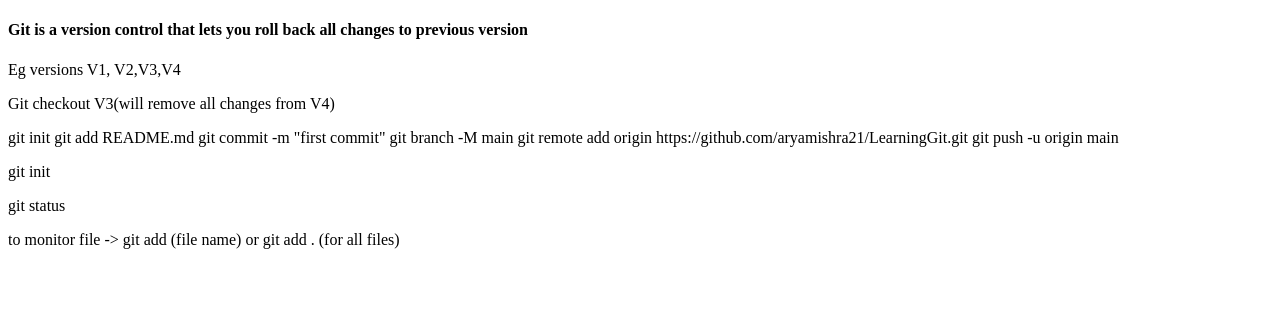
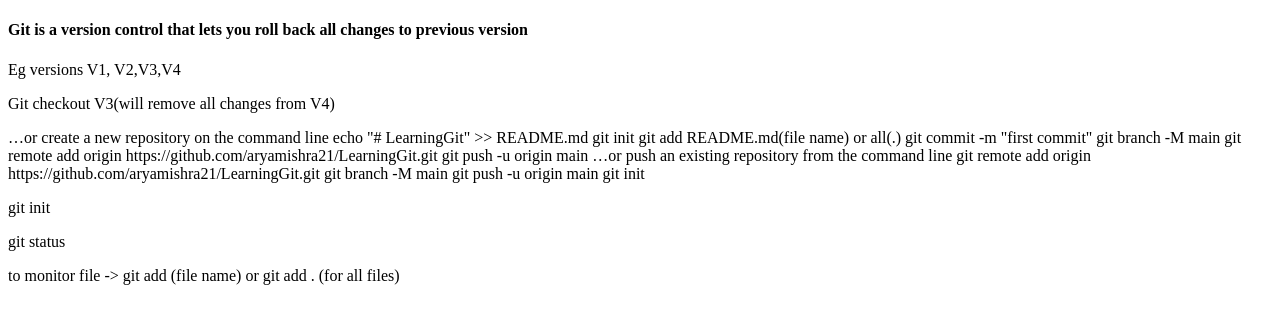
Before and after one commit to aryamishra21/LearningGit, a plain HTML site: page index.html in a window 1280 px wide. Drawn offline with Linux system fonts and the light colour scheme.

Commit message:
html,CSS Updated

```diff
--- a/index.html
+++ b/index.html
@@ -1,22 +1,33 @@
 <!DOCTYPE html>
 <html lang="en">
+
 <head>
     <meta charset="UTF-8">
     <meta name="viewport" content="width=device-width, initial-scale=1.0">
     <title>Learning GitHub</title>
 </head>
+
 <body>
     <h4>Git is a version control that lets you roll back all changes to previous version</h4>
     <p>Eg versions V1, V2,V3,V4</p>
     <p>Git checkout V3(will remove all changes from V4)</p>
-    <p>git init
-        git add README.md
+    <p>
+        …or create a new repository on the command line
+        echo "# LearningGit" >> README.md
+        git init
+        git add README.md(file name) or all(.)
         git commit -m "first commit"
         git branch -M main
         git remote add origin https://github.com/aryamishra21/LearningGit.git
-        git push -u origin main</p>
+        git push -u origin main
+        …or push an existing repository from the command line
+        git remote add origin https://github.com/aryamishra21/LearningGit.git
+        git branch -M main
+        git push -u origin main
+        git init</p>
     <p>git init</p>
     <p>git status</p>
     <p>to monitor file -> git add (file name) or git add . (for all files)</p>
 </body>
+
 </html>
--- a/style.css
+++ b/style.css
@@ -0,0 +1,3 @@
+body{
+    background-color: lightgreen;
+}
```
